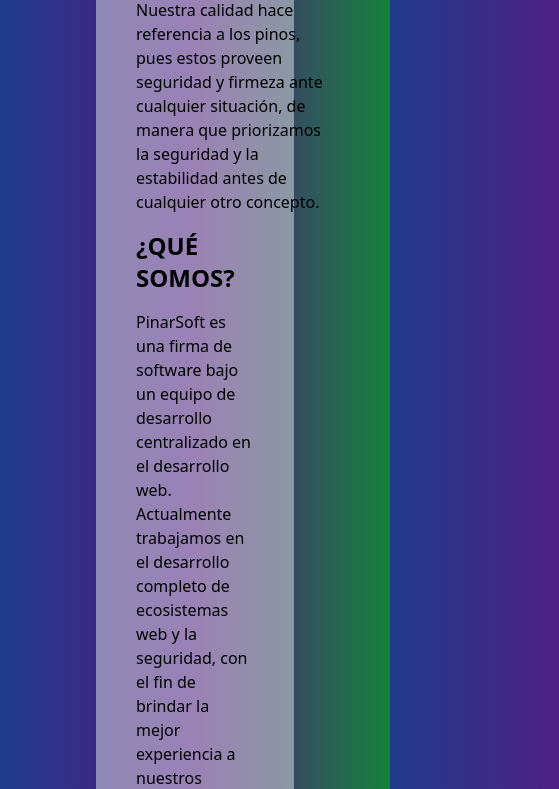
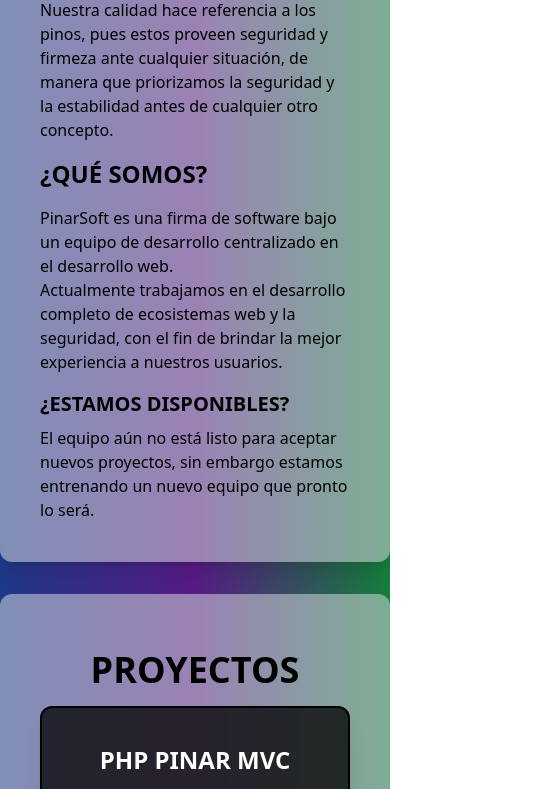
Before and after one commit to Esteban528/PinarsoftWeb, a website: page index.html in a window 390 px wide. Shown: the part 482-1271 px from the top of the page, 559 px wide, since content can reach past the window. Drawn offline with nearby package versions, Linux system fonts and the light colour scheme.

Commit message:
Fix responsive

```diff
--- a/index.html
+++ b/index.html
@@ -38,10 +38,10 @@
     </div>
   </header>
 
-  <main class="m-24">
+  <main class="md:m-24">
     <section class="p-10 rounded-xl shadow-xl bg-gray-300 bg-opacity-55">
       <h1>PinarSoft tecnología y desarrollo</h1>
-      <div class="flex flex-row">
+      <div class="md:flex md:flex-row">
         <picture>
           <source srcset="build/img/PinarSoft.avif" type="image/avif">
           <source srcset="build/img/PinarSoft.webp" type="image/webp">
@@ -99,7 +99,7 @@
     </section>
   </main>
 
-  <footer class="p-14 text-white flex flex-row justify-between bg-gray-300 bg-opacity-30">
+  <footer class="mt-2 p-4 md:p-14 text-white md:flex md:flex-row justify-between bg-gray-300 bg-opacity-30">
 
     <div class="text-xl mt-8">
       <h3>Contacto</h3>
```
Also changed, not shown: build/css/style.css.
